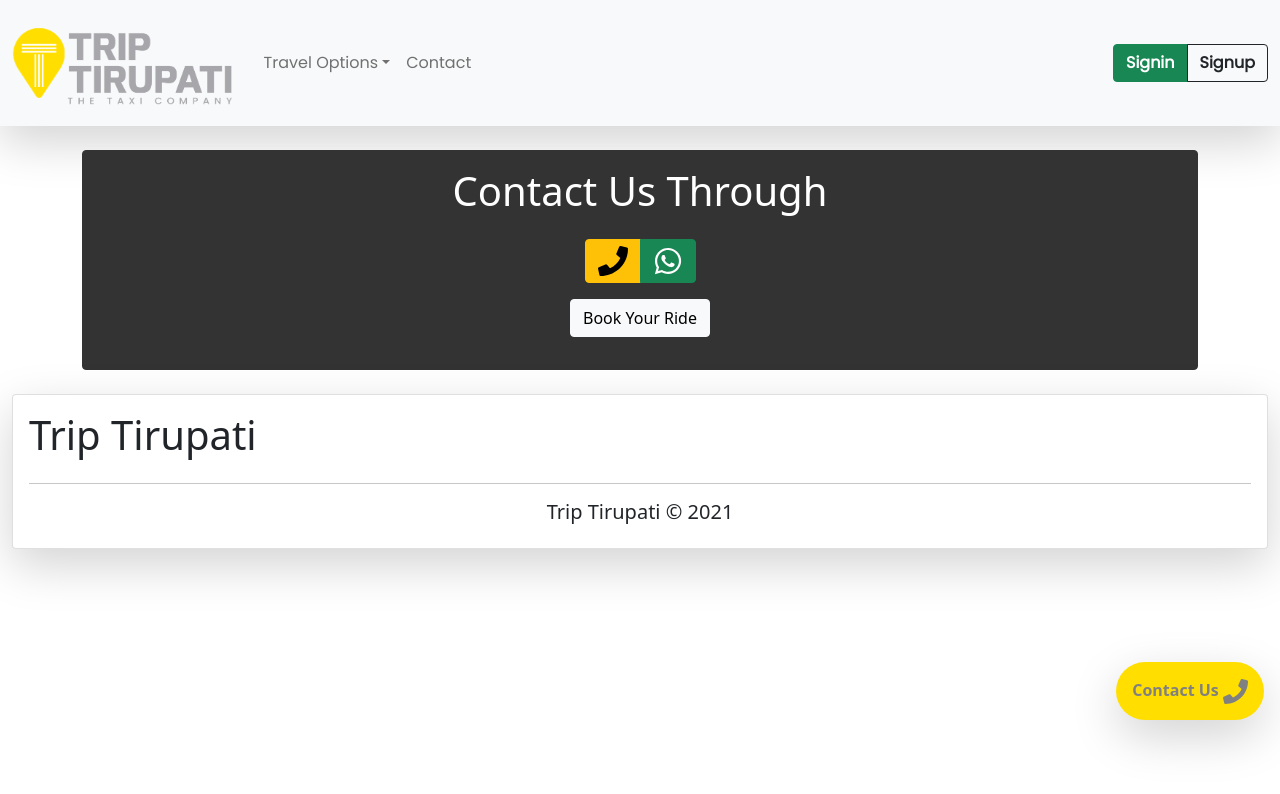
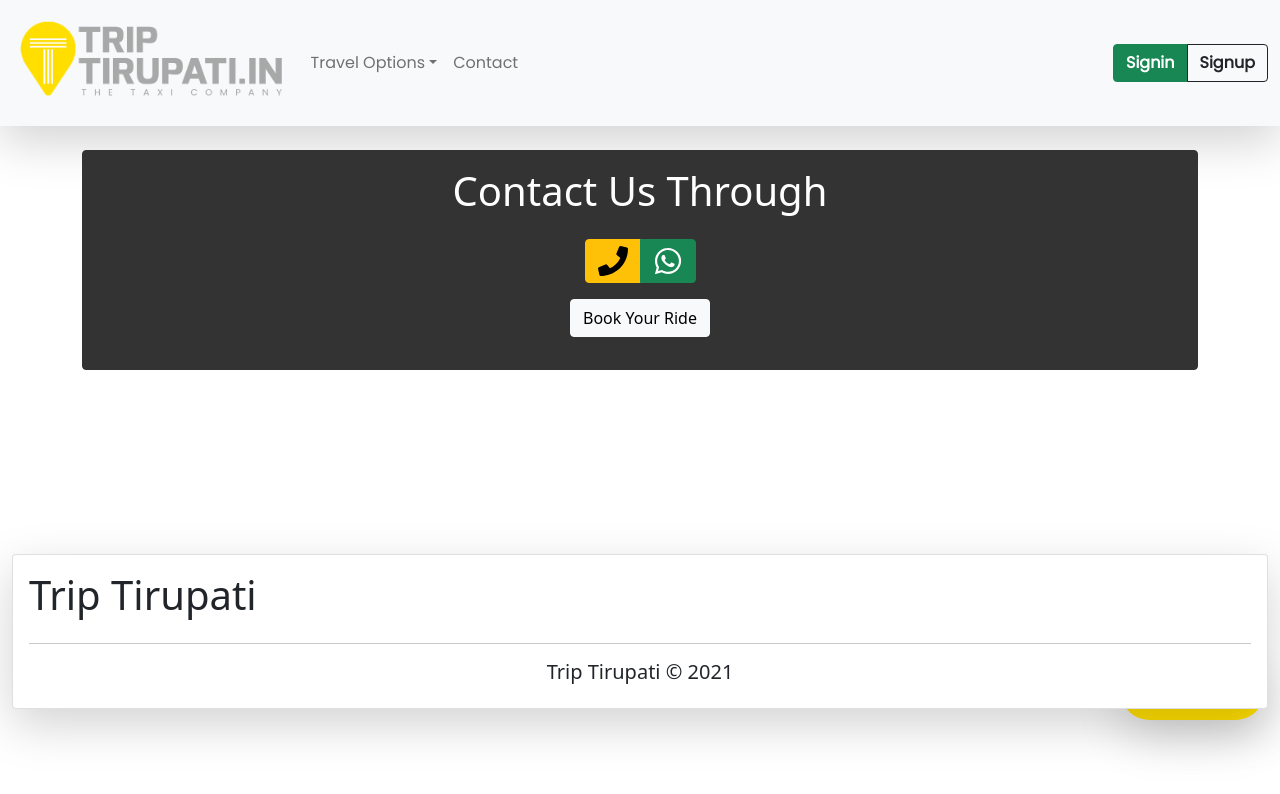
Before and after one commit to SVSKHD/TT, a React (Create React App) app: page /contact in a window 1280 px wide. Shown: the top 794 px of the page. Built offline with nearby package versions, Linux system fonts and the light colour scheme; no server answers.

Commit message:
logo changes

```diff
--- a/src/index.css
+++ b/src/index.css
@@ -51,6 +51,10 @@
   transition: all 0.25s ease-out;
 }
 
+.ContactIcon{
+  transform: scaleX(-1);
+}
+
 .FontFamilyN{
   font-family: Poppins;
 }
--- a/src/layout/Layout.js
+++ b/src/layout/Layout.js
@@ -9,7 +9,8 @@
 <div>
 <Head/>
 {props.children}
-<Button  target="_blank" href="tel:9100400245" className="shadow-lg buttonb">Contact Us  <FaPhone size={25}/></Button>
+<Button  target="_blank" href="tel:9581887055" className="shadow-lg buttonb"> <FaPhone className="ContactIcon" size={20}/> Contact Us  </Button>
+<div style={{marginBottom:'10rem'}}/>
 <Footer/>
 </div>
 </>
--- a/src/layout/head.js
+++ b/src/layout/head.js
@@ -17,7 +17,7 @@
 } from "reactstrap";
 import { Link } from "react-router-dom";
 import { UserContext } from "../Context/UserContext";
-import LOGO from "../assests/TLPF.png";
+import LOGO from "../assests/TTNEW.png";
 
 const Head = (props) => {
   const [isOpen, setIsOpen] = useState(false);
--- a/src/pages/Contact.js
+++ b/src/pages/Contact.js
@@ -26,13 +26,13 @@
                   <Button
                     color="success"
                     target="_blank"
-                    href="https://wa.me/9100400245?text=We Need your Taxi services"
+                    href="https://wa.me/9581887055?text=We Need your Taxi services"
                   >
                     <FaWhatsapp size={30} />
                   </Button>
                 </ButtonGroup>
                 <br />
-                <Button target="_blank" href="tel:9100400245" color="light">Book Your Ride</Button>
+                <Button target="_blank" href="tel:9581887055" color="light">Book Your Ride</Button>
               </CardBody>
             </Card>
           </Container>
```
Also changed, not shown: src/assests/TTNEW.png (added).
